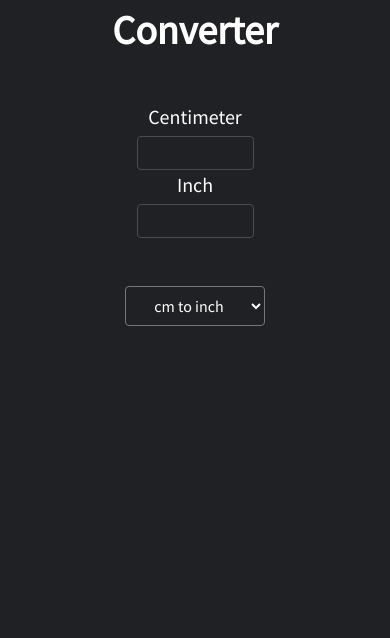
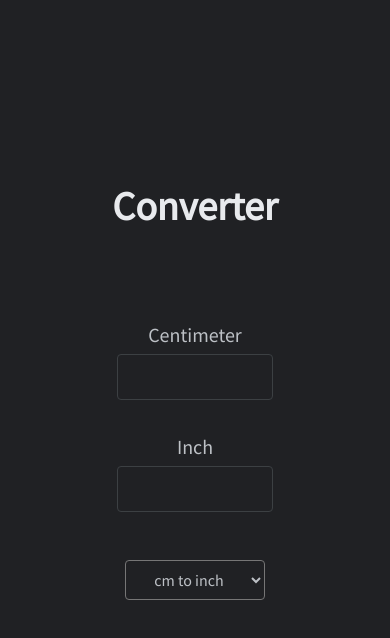
Before and after one commit to psycoder69/Converter, a plain HTML site: page index.html in a window 390 px wide. Drawn offline with Linux system fonts and the light colour scheme.

Commit message:
fixed css

```diff
--- a/style.css
+++ b/style.css
@@ -1,14 +1,16 @@
 @import url('https://fonts.googleapis.com/css2?family=Source+Sans+Pro&display=swap');
 
 :root {
-    --primary-color: white;
-    --secondary-color: #202124;
+    --color-1: #bdc1c6;
+    --color-2: #202124;
+    --color-3: #e8eaed;
+    --border-color: #3c4043;
 }
 
 * {
     margin: 0;
     padding: 0;
-    color: var(--primary-color);
+    color: var(--color-1);
     line-height: 1.5;
     box-sizing: border-box;
     font-family: 'Source Sans Pro', sans-serif;
@@ -16,11 +18,15 @@
 
 body {
     width: 100vw;
-    background: var(--secondary-color);
+    background: var(--color-2);
+    display: flex;
+    align-items: center;
+    justify-content: center;
 }
 
 section {
     width: 100%;
+    height: 100vh;
     display: flex;
     flex-direction: column;
     flex-wrap: wrap;
@@ -30,6 +36,7 @@ section {
 }
 
 h1 {
+    color: var(--color-3);
     font-size: 2.5rem;
 }
 
@@ -39,7 +46,7 @@ h1 {
     flex-direction: column;
     align-items: center;
     justify-content: center;
-    padding: 5vh 0;
+    margin: 8vh 0;
 }
 
 #input-field {
@@ -47,7 +54,7 @@ h1 {
     display: flex;
     align-items: center;
     justify-content: center;
-    margin-bottom: 3rem;
+    margin-bottom: 5rem;
 }
 
 .input-box {
@@ -66,11 +73,11 @@ input {
     text-align: center;
     padding: 0.25rem 1.25rem;
     margin-top: 0.25rem;
-    border: 1px solid #4a4c52;
+    border: 1px solid var(--border-color);
     border-radius: 0.25rem;
     outline: none;
-    color: var(--primary-color);
-    background: var(--secondary-color);
+    color: var(--color-3);
+    background: var(--color-2);
 }
 
 .fa-arrow-right-arrow-left {
@@ -79,26 +86,43 @@ input {
 }
 
 select {
+    color: var(--color-1);
     text-align: center;
     outline: none;
     font-size: 1rem;
     padding: 0.5rem 1.5rem;
     border-radius: 0.25rem;
-    background: var(--secondary-color);
+    background: var(--color-2);
 }
 
 /* media query for responsiveness */
 
-@media only screen and (max-width: 800px) {
+@media only screen and (max-width: 760px) {
+    #form {
+        padding: 0;
+    }
+
     .fa-arrow-right-arrow-left {
         display: none !important;
     }
 
     #input-field {
         flex-direction: column;
+        margin-bottom: 2rem;
+    }
+
+    .input-box {
+        width: 40%;
+        margin: 1rem 0;
     }
 
     input {
-        font-size: 1rem;
+        font-size: 1.5rem;
     }
 }
+
+@media only screen and (max-height: 280px) {
+    section {
+        height: max-content;
+    }
+}
```
Also changed, not shown: 1 other file.
